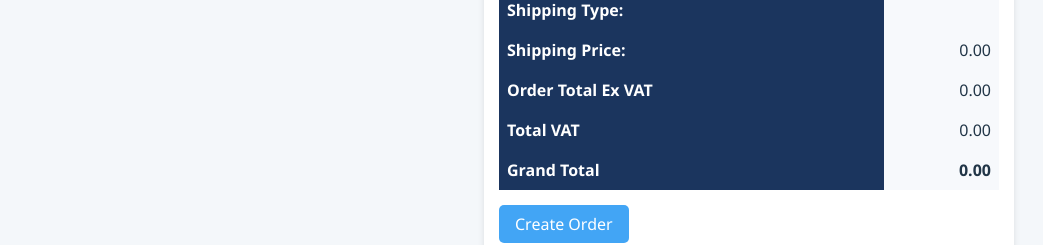
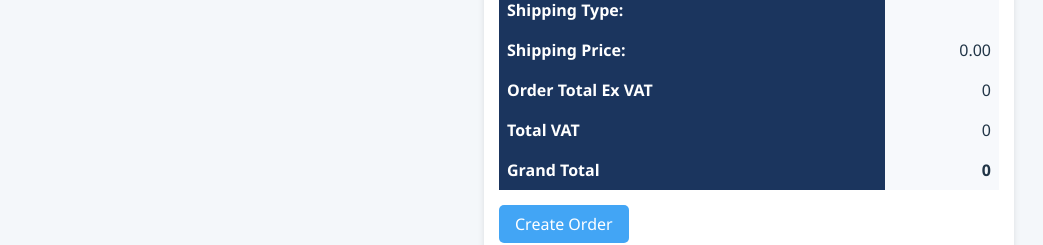
Before and after one commit to iggytomcarr/invoice-app, a React (Vite) app: page / in a window 1280 px wide. Shown: the part 1103-1348 px from the top of the page, without its empty margins (118-1161 px from the left). Built offline with nearby package versions, Linux system fonts and the light colour scheme.

Commit message:
Add order totals state and props

```diff
--- a/src/App.jsx
+++ b/src/App.jsx
@@ -2,15 +2,22 @@ import InvoiceForm from './components/InvoiceForm';
 import OrderTable from './components/OrderTable.jsx';
 import SupplierInfo from './components/SupplierInfo';
 import styles from './styles/App.module.css';
-import InvoiceTotals from "./components/InvoiceTotals.jsx";
+import InvoiceTotals from './components/InvoiceTotals.jsx';
+import { useState } from 'react';
 
 function App() {
+    const [orderTotals, setOrderTotals] = useState({
+        subtotal: 0,
+        totalVat: 0,
+        grandTotal: 0
+    });
+
     return (
         <div className={styles.container}>
             <InvoiceForm />
-            <OrderTable />
+            <OrderTable onTotalsChange={setOrderTotals} />
             {/*<SupplierInfo />*/}
-            <InvoiceTotals />
+            <InvoiceTotals totals={orderTotals} />
         </div>
     );
 }
--- a/src/components/InvoiceTotals.jsx
+++ b/src/components/InvoiceTotals.jsx
@@ -1,7 +1,7 @@
 import styles from '../styles/InvoiceTotals.module.css';
 import CreateOrderButton from "./CreateOrderButton.jsx";
 
-function InvoiceTotals() {
+function InvoiceTotals({ totals }) {
     return (
         <div className={styles.invoiceTotals}>
             <table className={styles.totalsTable}>
@@ -28,15 +28,15 @@ function InvoiceTotals() {
                 </tr>
                 <tr>
                     <td className={styles.label}>Order Total Ex VAT</td>
-                    <td className={styles.value}>0.00</td>
+                    <td className={styles.value}>{totals.subtotal}</td>
                 </tr>
                 <tr>
                     <td className={styles.label}>Total VAT</td>
-                    <td className={styles.value}>0.00</td>
+                    <td className={styles.value}>{totals.totalVat}</td>
                 </tr>
                 <tr>
                     <td className={styles.label}>Grand Total</td>
-                    <td className={styles.value}><strong>0.00</strong></td>
+                    <td className={styles.value}><strong>{totals.grandTotal}</strong></td>
                 </tr>
                 </tbody>
             </table>
--- a/src/components/OrderTable.jsx
+++ b/src/components/OrderTable.jsx
@@ -1,10 +1,10 @@
-import {useEffect, useState} from 'react';
+import { useEffect, useState } from 'react';
 import tableStyles from '../styles/OrderTable.module.css';
 import modalStyles from '../styles/AddProductModal.module.css';
 
 import AddProductButton from './AddProductButton.jsx';
 
-function OrderTable() {
+function OrderTable({ onTotalsChange }) {
     const [orderLines, setOrderLines] = useState([{
         id: Date.now(),
         partNo: '',
@@ -38,8 +38,8 @@ function OrderTable() {
         })
     }
 
-    const calculateOrderTotals = () => {
-        const totals = orderLines.reduce((acc, line) => {
+    const calculateOrderTotals = (lines = orderLines) => {
+        const totals = lines.reduce((acc, line) => {
             const lineTotal = line.qty * line.priceExVat;
             const vatAmount = lineTotal * VAT_RATE;
             const totalIncVat = lineTotal + vatAmount;
@@ -70,6 +70,9 @@ function OrderTable() {
 
         if (hasChanges) {
             setOrderLines(updatedLines);
+            onTotalsChange && onTotalsChange(calculateOrderTotals(updatedLines));
+        } else {
+            onTotalsChange && onTotalsChange(calculateOrderTotals());
         }
     }, [orderLines.map(line => `${line.qty}-${line.priceExVat}`).join(',')]);
 
@@ -116,7 +119,6 @@ function OrderTable() {
         }
     };
 
-    const orderTotals = calculateOrderTotals();
 
     return (
         <div className={tableStyles.orderTable}>
```
